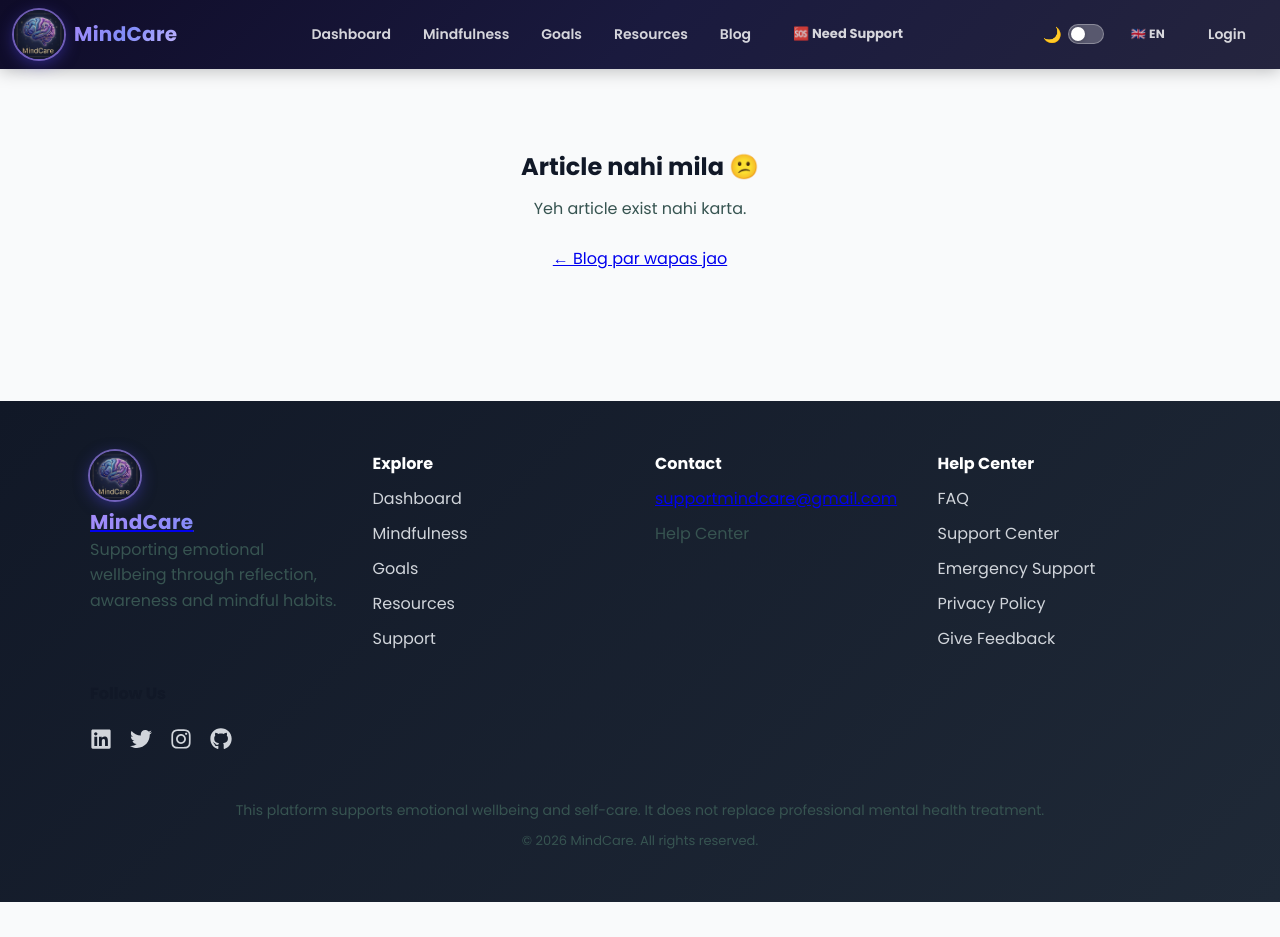
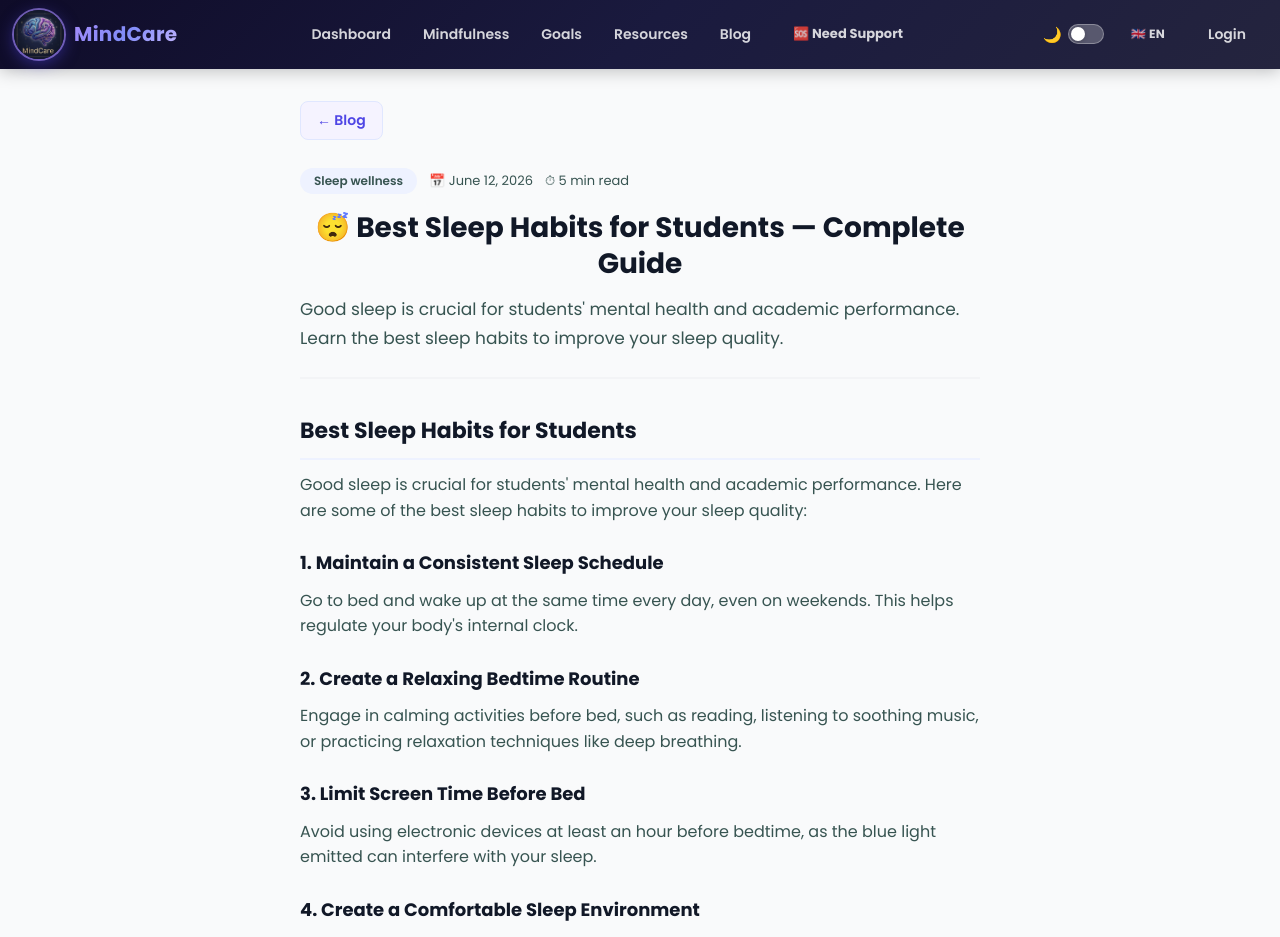
Before and after one commit to monu-hiu/mindcare-frontend, a React (Vite) app in the folder Mental health journal/: page /blog/Best-sleep-habits-for-students in a window 1280 px wide. Shown: the top 937 px of the page. Before the commit the page ends 902 px from the top, so only its background shows below. Built offline with nearby package versions, Linux system fonts and the light colour scheme.

Commit message:
Add new feature

```diff
--- a/Mental health journal/src/pages/Blog.jsx
+++ b/Mental health journal/src/pages/Blog.jsx
@@ -303,6 +303,96 @@ Mood tracking is a small habit with a big impact. In MindCare it is free — no
 [Mood Tracker Try it For Free →](/mood-tracker)
     `
   },
+  {
+    slug: "sleep-tracker-how-to-use",
+    title: "How to Use the Sleep Tracker — Beginner's Guide",
+    desc: "Track your sleep patterns with the MindCare app. Step by step guide.",
+    date: "June 10, 2026",
+    readTime: "4 min",
+    tag: "Sleep wellness",
+    emoji: "😴",
+    content: `
+## How to Use the Sleep Tracker
+
+The sleep tracker is a tool that helps you record your daily sleep patterns. It's like a diary, but smarter.
+
+## Benefits of Sleep Tracking
+
+- **Patterns are revealed — when and why your sleep quality changes.**
+- **Triggers are identified** — what exactly affects your sleep.
+- **Progress is visible** — improvements over time
+- **Therapy is more effective** — better communication with the doctor
+
+## How to Use the Sleep Tracker in MindCare
+
+### Step 1
+Open the MindCare app — go to the Sleep Tracker page
+
+### Step 2
+Enter your sleep duration for today:
+- bedtime entered
+- wake-up time entered
+
+
+### Step 3
+Select your sleep quality for today:
+- 😴 Excellent
+- 😴 Good
+- 😴 Fair
+- 😴 Poor
+
+### Step 4
+Write an optional note — what's on your mind?
+
+### Step 5
+Save it — Come back tomorrow!
+### In MindCare it is calculated automatically — just enter your sleep and wake-up time, and it will calculate the duration for you! and give you insights on your sleep patterns and will also weekly reports on how your sleep is improving or declining over time.
+
+## Best Practices
+
+- **Track consistently** — Day or night, just do it daily
+- **Be honest** — not anyone judging you, so be truthful to yourself
+- **Note regularly** — write a note whenever you feel something important
+- **Review weekly** — check your sleep patterns every week
+
+## Conclusion
+
+Sleep tracking is a small habit with a big impact. In MindCare it is free — no limit!
+
+[Sleep Tracker Try it For Free →](/sleep-tracker)
+    `
+  },
+  {
+    slug: "Best-sleep-habits-for-students",
+    title: "Best Sleep Habits for Students — Complete Guide",
+    desc: "Good sleep is crucial for students' mental health and academic performance. Learn the best sleep habits to improve your sleep quality.",
+    date: "June 12, 2026",
+    readTime: "5 min",
+    tag: "Sleep wellness",
+    emoji: "😴",
+    content: `## Best Sleep Habits for Students
+
+Good sleep is crucial for students' mental health and academic performance. Here are some of the best sleep habits to improve your sleep quality:
+### 1. Maintain a Consistent Sleep Schedule
+Go to bed and wake up at the same time every day, even on weekends. This helps regulate your body's internal clock.
+### 2. Create a Relaxing Bedtime Routine
+Engage in calming activities before bed, such as reading, listening to soothing music, or practicing relaxation techniques like deep breathing.
+### 3. Limit Screen Time Before Bed
+Avoid using electronic devices at least an hour before bedtime, as the blue light emitted can interfere with your sleep.
+### 4. Create a Comfortable Sleep Environment
+Make sure your bedroom is cool, dark, and quiet. Invest in a comfortable mattress and pillows to enhance your sleep quality.
+### 5. Avoid Caffeine and Heavy Meals Before Bed
+Limit your intake of caffeine and avoid heavy meals close to bedtime, as they can disrupt your sleep.
+### 6. Get Regular Exercise
+Engaging in regular physical activity can help you fall asleep faster and enjoy deeper sleep. However, avoid vigorous exercise close to bedtime.
+### 7. Manage Stress
+Practice stress-reducing techniques such as mindfulness, meditation, or journaling to calm your mind before bed.
+## Conclusion
+Good sleep is essential for students' mental health and academic success. By adopting these sleep habits, you can improve your sleep quality and overall well-being.
+[Sleep Tracker Try it For Free →](/sleep-tracker)`
+
+  },
+
 ];
 
 const tags = ["All", "Anxiety", "Apps", "Wellness", "Students", "Mood"];
--- a/Mental health journal/src/pages/BlogPost.jsx
+++ b/Mental health journal/src/pages/BlogPost.jsx
@@ -54,9 +54,9 @@ function BlogPost() {
   if (!post) {
     return (
       <div className="blogNotFound">
-        <h2>Article nahi mila 😕</h2>
-        <p>Yeh article exist nahi karta.</p>
-        <Link to="/blog" className="backToBlog">← Blog par wapas jao</Link>
+        <h2>Article are not found 😕</h2>
+        <p>The article you are looking for does not exist.</p>
+        <Link to="/blog" className="backToBlog">← Back to Blog</Link>
       </div>
     );
   }
@@ -89,8 +89,8 @@ function BlogPost() {
       {/* CTA Banner */}
       <div className="blogCTA">
         <div className="blogCTALeft">
-          <h3>🧠 MindCare App Try Karo — Free!</h3>
-          <p>Anxiety tracker, mood tracker, breathing exercises aur AI chatbot — sab free mein.</p>
+          <h3>🧠 MindCare App Try it — Free!</h3>
+          <p>Anxiety tracker, mood tracker, breathing exercises and AI chatbot — all free.</p>
         </div>
         <Link to="/" className="blogCTABtn">Get Started Free →</Link>
       </div>
```
